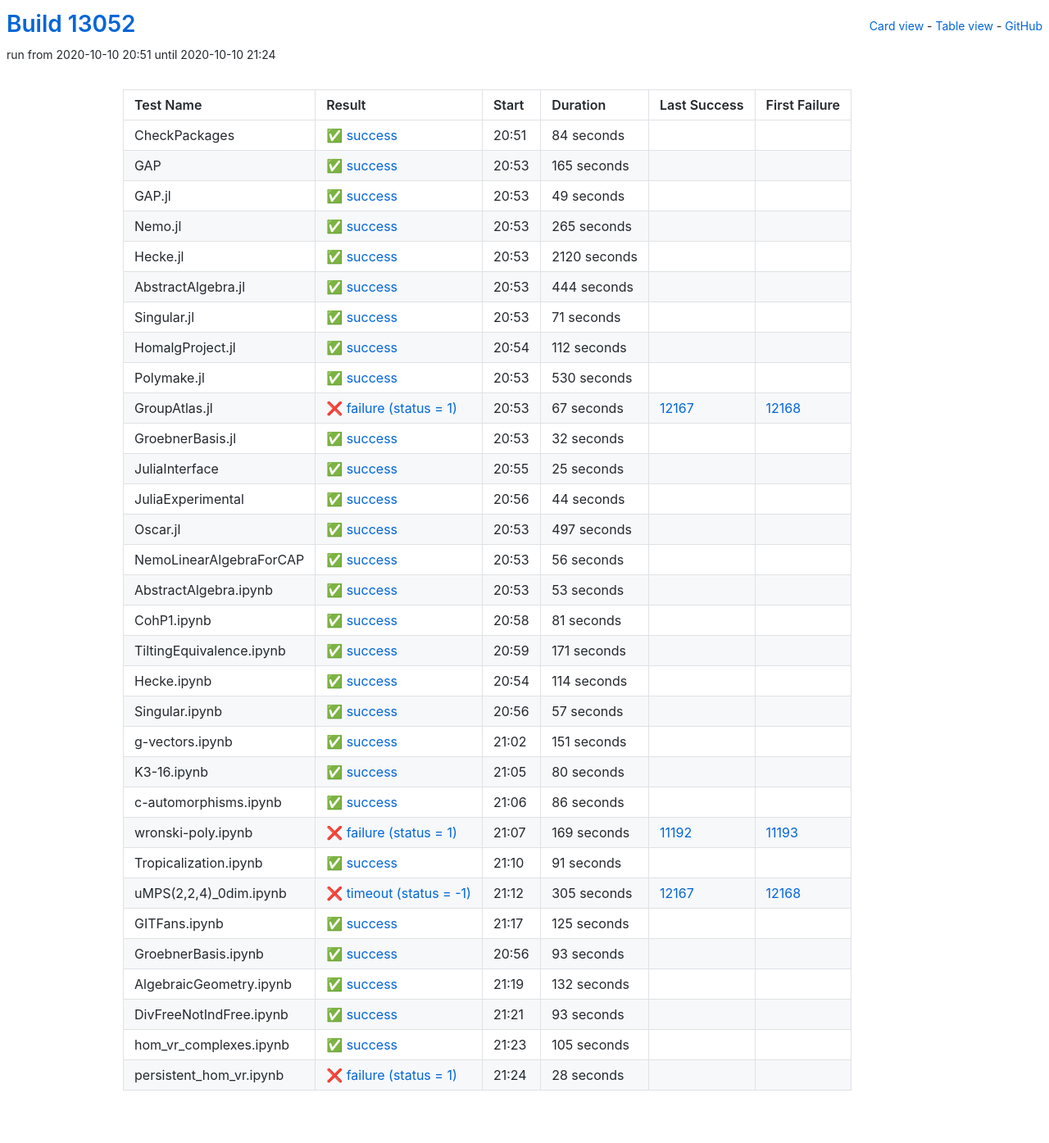
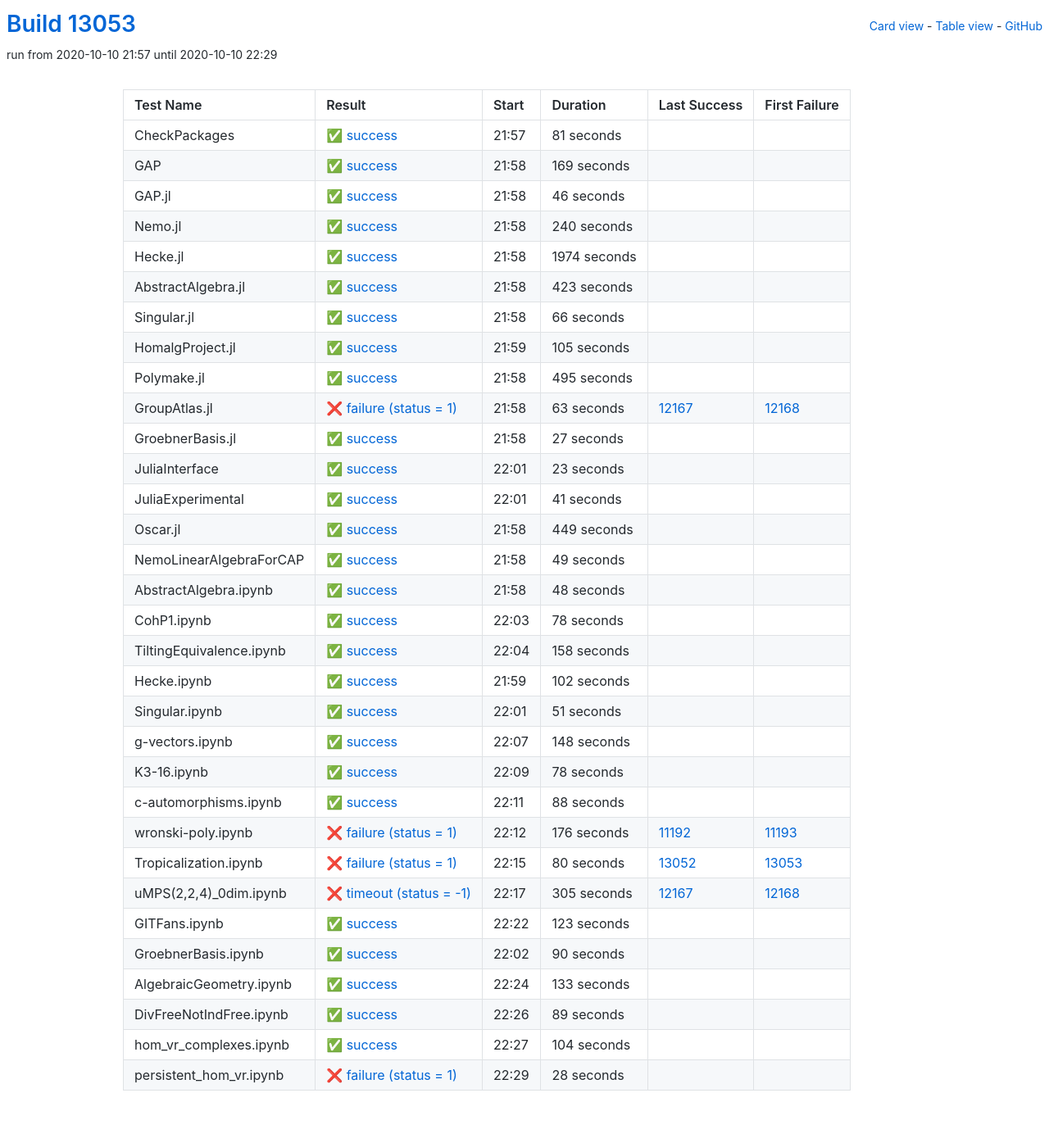
Before and after one commit to oscar-system/oscar-ci-status, a Jekyll site: the page built from table.html, in a window 1280 px wide. Shown: the whole page at 82% size. Built offline with Jekyll 4.4.1, drawn with Linux system fonts in a browser that asks for light colours.

Commit message:
Build #13053

```diff
--- a/_data/ci.yml
+++ b/_data/ci.yml
@@ -1,6 +1,6 @@
 ---
-build: 13052
-build_url: https://oscarci.mathematik.uni-kl.de/job/oscar/13052/
+build: 13053
+build_url: https://oscarci.mathematik.uni-kl.de/job/oscar/13053/
 job: oscar
 organization: oscar-system
 repo: oscar-ci-status
@@ -8,32 +8,176 @@
 tests:
 - name: CheckPackages
   id: checkpackages
-  log: https://oscarci.mathematik.uni-kl.de/job/oscar/13052/artifact/logs/build-13052/CheckPackages.log
-  start: 2020-10-10 20:51
+  log: https://oscarci.mathematik.uni-kl.de/job/oscar/13053/artifact/logs/build-13053/CheckPackages.log
+  start: 2020-10-10 21:57
   success: true
   exitcode: 0
   status: success
-  duration: 84
+  duration: 81
   last_success: false
   last_success_url:
   first_failure: false
   first_failure_url:
 - name: GAP
   id: gap
-  log: https://oscarci.mathematik.uni-kl.de/job/oscar/13052/artifact/logs/build-13052/GAP.log
-  start: 2020-10-10 20:53
+  log: https://oscarci.mathematik.uni-kl.de/job/oscar/13053/artifact/logs/build-13053/GAP.log
+  start: 2020-10-10 21:58
   success: true
   exitcode: 0
   status: success
-  duration: 165
+  duration: 169
   last_success: false
   last_success_url:
   first_failure: false
   first_failure_url:
 - name: GAP.jl
   id: gap-jl
-  log: https://oscarci.mathematik.uni-kl.de/job/oscar/13052/artifact/logs/build-13052/GAP.jl.log
-  start: 2020-10-10 20:53
+  log: https://oscarci.mathematik.uni-kl.de/job/oscar/13053/artifact/logs/build-13053/GAP.jl.log
+  start: 2020-10-10 21:58
+  success: true
+  exitcode: 0
+  status: success
+  duration: 46
+  last_success: false
+  last_success_url:
+  first_failure: false
+  first_failure_url:
+- name: Nemo.jl
+  id: nemo-jl
+  log: https://oscarci.mathematik.uni-kl.de/job/oscar/13053/artifact/logs/build-13053/Nemo.jl.log
+  start: 2020-10-10 21:58
+  success: true
+  exitcode: 0
+  status: success
+  duration: 240
+  last_success: false
+  last_success_url:
+  first_failure: false
+  first_failure_url:
+- name: Hecke.jl
+  id: hecke-jl
+  log: https://oscarci.mathematik.uni-kl.de/job/oscar/13053/artifact/logs/build-13053/Hecke.jl.log
+  start: 2020-10-10 21:58
+  success: true
+  exitcode: 0
+  status: success
+  duration: 1974
+  last_success: false
+  last_success_url:
+  first_failure: false
+  first_failure_url:
+- name: AbstractAlgebra.jl
+  id: abstractalgebra-jl
+  log: https://oscarci.mathematik.uni-kl.de/job/oscar/13053/artifact/logs/build-13053/AbstractAlgebra.jl.log
+  start: 2020-10-10 21:58
+  success: true
+  exitcode: 0
+  status: success
+  duration: 423
+  last_success: false
+  last_success_url:
+  first_failure: false
+  first_failure_url:
+- name: Singular.jl
+  id: singular-jl
+  log: https://oscarci.mathematik.uni-kl.de/job/oscar/13053/artifact/logs/build-13053/Singular.jl.log
+  start: 2020-10-10 21:58
+  success: true
+  exitcode: 0
+  status: success
+  duration: 66
+  last_success: false
+  last_success_url:
+  first_failure: false
+  first_failure_url:
+- name: HomalgProject.jl
+  id: homalgproject-jl
+  log: https://oscarci.mathematik.uni-kl.de/job/oscar/13053/artifact/logs/build-13053/HomalgProject.jl.log
+  start: 2020-10-10 21:59
+  success: true
+  exitcode: 0
+  status: success
+  duration: 105
+  last_success: false
+  last_success_url:
+  first_failure: false
+  first_failure_url:
+- name: Polymake.jl
+  id: polymake-jl
+  log: https://oscarci.mathematik.uni-kl.de/job/oscar/13053/artifact/logs/build-13053/Polymake.jl.log
+  start: 2020-10-10 21:58
+  success: true
+  exitcode: 0
+  status: success
+  duration: 495
+  last_success: false
+  last_success_url:
+  first_failure: false
+  first_failure_url:
+- name: GroupAtlas.jl
+  id: groupatlas-jl
+  log: https://oscarci.mathematik.uni-kl.de/job/oscar/13053/artifact/logs/build-13053/GroupAtlas.jl.log
+  start: 2020-10-10 21:58
+  success: false
+  exitcode: 1
+  status: failure
+  duration: 63
+  last_success: 12167
+  last_success_url: https://oscarci.mathematik.uni-kl.de/job/oscar/12167/
+  first_failure: 12168
+  first_failure_url: https://oscarci.mathematik.uni-kl.de/job/oscar/12168/
+- name: GroebnerBasis.jl
+  id: groebnerbasis-jl
+  log: https://oscarci.mathematik.uni-kl.de/job/oscar/13053/artifact/logs/build-13053/GroebnerBasis.jl.log
+  start: 2020-10-10 21:58
+  success: true
+  exitcode: 0
+  status: success
+  duration: 27
+  last_success: false
+  last_success_url:
+  first_failure: false
+  first_failure_url:
+- name: JuliaInterface
+  id: juliainterface
+  log: https://oscarci.mathematik.uni-kl.de/job/oscar/13053/artifact/logs/build-13053/JuliaInterface.log
+  start: 2020-10-10 22:01
+  success: true
+  exitcode: 0
+  status: success
+  duration: 23
+  last_success: false
+  last_success_url:
+  first_failure: false
+  first_failure_url:
+- name: JuliaExperimental
+  id: juliaexperimental
+  log: https://oscarci.mathematik.uni-kl.de/job/oscar/13053/artifact/logs/build-13053/JuliaExperimental.log
+  start: 2020-10-10 22:01
+  success: true
+  exitcode: 0
+  status: success
+  duration: 41
+  last_success: false
+  last_success_url:
+  first_failure: false
+  first_failure_url:
+- name: Oscar.jl
+  id: oscar-jl
+  log: https://oscarci.mathematik.uni-kl.de/job/oscar/13053/artifact/logs/build-13053/Oscar.jl.log
+  start: 2020-10-10 21:58
+  success: true
+  exitcode: 0
+  status: success
+  duration: 449
+  last_success: false
+  last_success_url:
+  first_failure: false
+  first_failure_url:
+- name: NemoLinearAlgebraForCAP
+  id: nemolinearalgebraforcap
+  log: https://oscarci.mathematik.uni-kl.de/job/oscar/13053/artifact/logs/build-13053/NemoLinearAlgebraForCAP.log
+  start: 2020-10-10 21:58
   success: true
   exitcode: 0
   status: success
@@ -42,274 +186,130 @@
   last_success_url:
   first_failure: false
   first_failure_url:
-- name: Nemo.jl
-  id: nemo-jl
-  log: https://oscarci.mathematik.uni-kl.de/job/oscar/13052/artifact/logs/build-13052/Nemo.jl.log
-  start: 2020-10-10 20:53
+- name: AbstractAlgebra.ipynb
+  id: abstractalgebra-ipynb
+  log: https://oscarci.mathematik.uni-kl.de/job/oscar/13053/artifact/logs/build-13053/AbstractAlgebra.ipynb.log
+  start: 2020-10-10 21:58
   success: true
   exitcode: 0
   status: success
-  duration: 265
-  last_success: false
-  last_success_url:
-  first_failure: false
-  first_failure_url:
-- name: Hecke.jl
-  id: hecke-jl
-  log: https://oscarci.mathematik.uni-kl.de/job/oscar/13052/artifact/logs/build-13052/Hecke.jl.log
-  start: 2020-10-10 20:53
-  success: true
-  exitcode: 0
-  status: success
-  duration: 2120
-  last_success: false
-  last_success_url:
-  first_failure: false
-  first_failure_url:
-- name: AbstractAlgebra.jl
-  id: abstractalgebra-jl
-  log: https://oscarci.mathematik.uni-kl.de/job/oscar/13052/artifact/logs/build-13052/AbstractAlgebra.jl.log
-  start: 2020-10-10 20:53
-  success: true
-  exitcode: 0
-  status: success
-  duration: 444
-  last_success: false
-  last_success_url:
-  first_failure: false
-  first_failure_url:
-- name: Singular.jl
-  id: singular-jl
-  log: https://oscarci.mathematik.uni-kl.de/job/oscar/13052/artifact/logs/build-13052/Singular.jl.log
-  start: 2020-10-10 20:53
-  success: true
-  exitcode: 0
-  status: success
-  duration: 71
-  last_success: false
-  last_success_url:
-  first_failure: false
-  first_failure_url:
-- name: HomalgProject.jl
-  id: homalgproject-jl
-  log: https://oscarci.mathematik.uni-kl.de/job/oscar/13052/artifact/logs/build-13052/HomalgProject.jl.log
-  start: 2020-10-10 20:54
-  success: true
-  exitcode: 0
-  status: success
-  duration: 112
-  last_success: false
-  last_success_url:
-  first_failure: false
-  first_failure_url:
-- name: Polymake.jl
-  id: polymake-jl
-  log: https://oscarci.mathematik.uni-kl.de/job/oscar/13052/artifact/logs/build-13052/Polymake.jl.log
-  start: 2020-10-10 20:53
-  success: true
-  exitcode: 0
-  status: success
-  duration: 530
-  last_success: false
-  last_success_url:
-  first_failure: false
-  first_failure_url:
-- name: GroupAtlas.jl
-  id: groupatlas-jl
-  log: https://oscarci.mathematik.uni-kl.de/job/oscar/13052/artifact/logs/build-13052/GroupAtlas.jl.log
-  start: 2020-10-10 20:53
-  success: false
-  exitcode: 1
-  status: failure
-  duration: 67
-  last_success: 12167
-  last_success_url: https://oscarci.mathematik.uni-kl.de/job/oscar/12167/
-  first_failure: 12168
-  first_failure_url: https://oscarci.mathematik.uni-kl.de/job/oscar/12168/
-- name: GroebnerBasis.jl
-  id: groebnerbasis-jl
-  log: https://oscarci.mathematik.uni-kl.de/job/oscar/13052/artifact/logs/build-13052/GroebnerBasis.jl.log
-  start: 2020-10-10 20:53
-  success: true
-  exitcode: 0
-  status: success
-  duration: 32
-  last_success: false
-  last_success_url:
-  first_failure: false
-  first_failure_url:
-- name: JuliaInterface
-  id: juliainterface
-  log: https://oscarci.mathematik.uni-kl.de/job/oscar/13052/artifact/logs/build-13052/JuliaInterface.log
-  start: 2020-10-10 20:55
-  success: true
-  exitcode: 0
-  status: success
-  duration: 25
-  last_success: false
-  last_success_url:
-  first_failure: false
-  first_failure_url:
-- name: JuliaExperimental
-  id: juliaexperimental
-  log: https://oscarci.mathematik.uni-kl.de/job/oscar/13052/artifact/logs/build-13052/JuliaExperimental.log
-  start: 2020-10-10 20:56
-  success: true
-  exitcode: 0
-  status: success
-  duration: 44
-  last_success: false
-  last_success_url:
-  first_failure: false
-  first_failure_url:
-- name: Oscar.jl
-  id: oscar-jl
-  log: https://oscarci.mathematik.uni-kl.de/job/oscar/13052/artifact/logs/build-13052/Oscar.jl.log
-  start: 2020-10-10 20:53
-  success: true
-  exitcode: 0
-  status: success
-  duration: 497
-  last_success: false
-  last_success_url:
-  first_failure: false
-  first_failure_url:
-- name: NemoLinearAlgebraForCAP
-  id: nemolinearalgebraforcap
-  log: https://oscarci.mathematik.uni-kl.de/job/oscar/13052/artifact/logs/build-13052/NemoLinearAlgebraForCAP.log
-  start: 2020-10-10 20:53
-  success: true
-  exitcode: 0
-  status: success
-  duration: 56
-  last_success: false
-  last_success_url:
-  first_failure: false
-  first_failure_url:
-- name: AbstractAlgebra.ipynb
-  id: abstractalgebra-ipynb
-  log: https://oscarci.mathematik.uni-kl.de/job/oscar/13052/artifact/logs/build-13052/AbstractAlgebra.ipynb.log
-  start: 2020-10-10 20:53
-  success: true
-  exitcode: 0
-  status: success
-  duration: 53
+  duration: 48
   last_success: false
   last_success_url:
   first_failure: false
   first_failure_url:
 - name: CohP1.ipynb
   id: cohp1-ipynb
-  log: https://oscarci.mathematik.uni-kl.de/job/oscar/13052/artifact/logs/build-13052/CohP1.ipynb.log
-  start: 2020-10-10 20:58
+  log: https://oscarci.mathematik.uni-kl.de/job/oscar/13053/artifact/logs/build-13053/CohP1.ipynb.log
+  start: 2020-10-10 22:03
   success: true
   exitcode: 0
   status: success
-  duration: 81
+  duration: 78
   last_success: false
   last_success_url:
   first_failure: false
   first_failure_url:
 - name: TiltingEquivalence.ipynb
   id: tiltingequivalence-ipynb
-  log: https://oscarci.mathematik.uni-kl.de/job/oscar/13052/artifact/logs/build-13052/TiltingEquivalence.ipynb.log
-  start: 2020-10-10 20:59
+  log: https://oscarci.mathematik.uni-kl.de/job/oscar/13053/artifact/logs/build-13053/TiltingEquivalence.ipynb.log
+  start: 2020-10-10 22:04
   success: true
   exitcode: 0
   status: success
-  duration: 171
+  duration: 158
   last_success: false
   last_success_url:
   first_failure: false
   first_failure_url:
 - name: Hecke.ipynb
   id: hecke-ipynb
-  log: https://oscarci.mathematik.uni-kl.de/job/oscar/13052/artifact/logs/build-13052/Hecke.ipynb.log
-  start: 2020-10-10 20:54
+  log: https://oscarci.mathematik.uni-kl.de/job/oscar/13053/artifact/logs/build-13053/Hecke.ipynb.log
+  start: 2020-10-10 21:59
   success: true
   exitcode: 0
   status: success
-  duration: 114
+  duration: 102
   last_success: false
   last_success_url:
   first_failure: false
   first_failure_url:
 - name: Singular.ipynb
   id: singular-ipynb
-  log: https://oscarci.mathematik.uni-kl.de/job/oscar/13052/artifact/logs/build-13052/Singular.ipynb.log
-  start: 2020-10-10 20:56
+  log: https://oscarci.mathematik.uni-kl.de/job/oscar/13053/artifact/logs/build-13053/Singular.ipynb.log
+  start: 2020-10-10 22:01
   success: true
   exitcode: 0
   status: success
-  duration: 57
+  duration: 51
   last_success: false
   last_success_url:
   first_failure: false
   first_failure_url:
 - name: g-vectors.ipynb
   id: g-vectors-ipynb
-  log: https://oscarci.mathematik.uni-kl.de/job/oscar/13052/artifact/logs/build-13052/g-vectors.ipynb.log
-  start: 2020-10-10 21:02
+  log: https://oscarci.mathematik.uni-kl.de/job/oscar/13053/artifact/logs/build-13053/g-vectors.ipynb.log
+  start: 2020-10-10 22:07
   success: true
   exitcode: 0
   status: success
-  duration: 151
+  duration: 148
   last_success: false
   last_success_url:
   first_failure: false
   first_failure_url:
 - name: K3-16.ipynb
   id: k3-16-ipynb
-  log: https://oscarci.mathematik.uni-kl.de/job/oscar/13052/artifact/logs/build-13052/K3-16.ipynb.log
-  start: 2020-10-10 21:05
+  log: https://oscarci.mathematik.uni-kl.de/job/oscar/13053/artifact/logs/build-13053/K3-16.ipynb.log
+  start: 2020-10-10 22:09
   success: true
   exitcode: 0
   status: success
-  duration: 80
+  duration: 78
   last_success: false
   last_success_url:
   first_failure: false
   first_failure_url:
 - name: c-automorphisms.ipynb
   id: c-automorphisms-ipynb
-  log: https://oscarci.mathematik.uni-kl.de/job/oscar/13052/artifact/logs/build-13052/c-automorphisms.ipynb.log
-  start: 2020-10-10 21:06
+  log: https://oscarci.mathematik.uni-kl.de/job/oscar/13053/artifact/logs/build-13053/c-automorphisms.ipynb.log
+  start: 2020-10-10 22:11
   success: true
   exitcode: 0
   status: success
-  duration: 86
+  duration: 88
   last_success: false
   last_success_url:
   first_failure: false
   first_failure_url:
 - name: wronski-poly.ipynb
   id: wronski-poly-ipynb
-  log: https://oscarci.mathematik.uni-kl.de/job/oscar/13052/artifact/logs/build-13052/wronski-poly.ipynb.log
-  start: 2020-10-10 21:07
+  log: https://oscarci.mathematik.uni-kl.de/job/oscar/13053/artifact/logs/build-13053/wronski-poly.ipynb.log
+  start: 2020-10-10 22:12
   success: false
   exitcode: 1
   status: failure
-  duration: 169
+  duration: 176
   last_success: 11192
   last_success_url: https://oscarci.mathematik.uni-kl.de/job/oscar/11192/
   first_failure: 11193
   first_failure_url: https://oscarci.mathematik.uni-kl.de/job/oscar/11193/
 - name: Tropicalization.ipynb
   id: tropicalization-ipynb
-  log: https://oscarci.mathematik.uni-kl.de/job/oscar/13052/artifact/logs/build-13052/Tropicalization.ipynb.log
-  start: 2020-10-10 21:10
-  success: true
-  exitcode: 0
-  status: success
-  duration: 91
-  last_success: false
-  last_success_url:
-  first_failure: false
-  first_failure_url:
+  log: https://oscarci.mathematik.uni-kl.de/job/oscar/13053/artifact/logs/build-13053/Tropicalization.ipynb.log
+  start: 2020-10-10 22:15
+  success: false
+  exitcode: 1
+  status: failure
+  duration: 80
+  last_success: 13052
+  last_success_url: https://oscarci.mathematik.uni-kl.de/job/oscar/13052/
+  first_failure: 13053
+  first_failure_url: https://oscarci.mathematik.uni-kl.de/job/oscar/13053/
 - name: uMPS(2,2,4)_0dim.ipynb
   id: umps-2-2-4-0dim-ipynb
-  log: https://oscarci.mathematik.uni-kl.de/job/oscar/13052/artifact/logs/build-13052/uMPS-2-2-4-_0dim.ipynb.log
-  start: 2020-10-10 21:12
+  log: https://oscarci.mathematik.uni-kl.de/job/oscar/13053/artifact/logs/build-13053/uMPS-2-2-4-_0dim.ipynb.log
+  start: 2020-10-10 22:17
   success: false
   exitcode: -1
   status: timeout
@@ -320,68 +320,68 @@
   first_failure_url: https://oscarci.mathematik.uni-kl.de/job/oscar/12168/
 - name: GITFans.ipynb
   id: gitfans-ipynb
-  log: https://oscarci.mathematik.uni-kl.de/job/oscar/13052/artifact/logs/build-13052/GITFans.ipynb.log
-  start: 2020-10-10 21:17
+  log: https://oscarci.mathematik.uni-kl.de/job/oscar/13053/artifact/logs/build-13053/GITFans.ipynb.log
+  start: 2020-10-10 22:22
   success: true
   exitcode: 0
   status: success
-  duration: 125
+  duration: 123
   last_success: false
   last_success_url:
   first_failure: false
   first_failure_url:
 - name: GroebnerBasis.ipynb
   id: groebnerbasis-ipynb
-  log: https://oscarci.mathematik.uni-kl.de/job/oscar/13052/artifact/logs/build-13052/GroebnerBasis.ipynb.log
-  start: 2020-10-10 20:56
+  log: https://oscarci.mathematik.uni-kl.de/job/oscar/13053/artifact/logs/build-13053/GroebnerBasis.ipynb.log
+  start: 2020-10-10 22:02
   success: true
   exitcode: 0
   status: success
-  duration: 93
+  duration: 90
   last_success: false
   last_success_url:
   first_failure: false
   first_failure_url:
 - name: AlgebraicGeometry.ipynb
   id: algebraicgeometry-ipynb
-  log: https://oscarci.mathematik.uni-kl.de/job/oscar/13052/artifact/logs/build-13052/AlgebraicGeometry.ipynb.log
-  start: 2020-10-10 21:19
+  log: https://oscarci.mathematik.uni-kl.de/job/oscar/13053/artifact/logs/build-13053/AlgebraicGeometry.ipynb.log
+  start: 2020-10-10 22:24
   success: true
   exitcode: 0
   status: success
-  duration: 132
+  duration: 133
   last_success: false
   last_success_url:
   first_failure: false
   first_failure_url:
 - name: DivFreeNotIndFree.ipynb
   id: divfreenotindfree-ipynb
-  log: https://oscarci.mathematik.uni-kl.de/job/oscar/13052/artifact/logs/build-13052/DivFreeNotIndFree.ipynb.log
-  start: 2020-10-10 21:21
+  log: https://oscarci.mathematik.uni-kl.de/job/oscar/13053/artifact/logs/build-13053/DivFreeNotIndFree.ipynb.log
+  start: 2020-10-10 22:26
   success: true
   exitcode: 0
   status: success
-  duration: 93
+  duration: 89
   last_success: false
   last_success_url:
   first_failure: false
   first_failure_url:
 - name: hom_vr_complexes.ipynb
   id: hom-vr-complexes-ipynb
-  log: https://oscarci.mathematik.uni-kl.de/job/oscar/13052/artifact/logs/build-13052/hom_vr_complexes.ipynb.log
-  start: 2020-10-10 21:23
+  log: https://oscarci.mathematik.uni-kl.de/job/oscar/13053/artifact/logs/build-13053/hom_vr_complexes.ipynb.log
+  start: 2020-10-10 22:27
   success: true
   exitcode: 0
   status: success
-  duration: 105
+  duration: 104
   last_success: false
   last_success_url:
   first_failure: false
   first_failure_url:
 - name: persistent_hom_vr.ipynb
   id: persistent-hom-vr-ipynb
-  log: https://oscarci.mathematik.uni-kl.de/job/oscar/13052/artifact/logs/build-13052/persistent_hom_vr.ipynb.log
-  start: 2020-10-10 21:24
+  log: https://oscarci.mathematik.uni-kl.de/job/oscar/13053/artifact/logs/build-13053/persistent_hom_vr.ipynb.log
+  start: 2020-10-10 22:29
   success: false
   exitcode: 1
   status: failure
```
Also changed, not shown: README.md.
